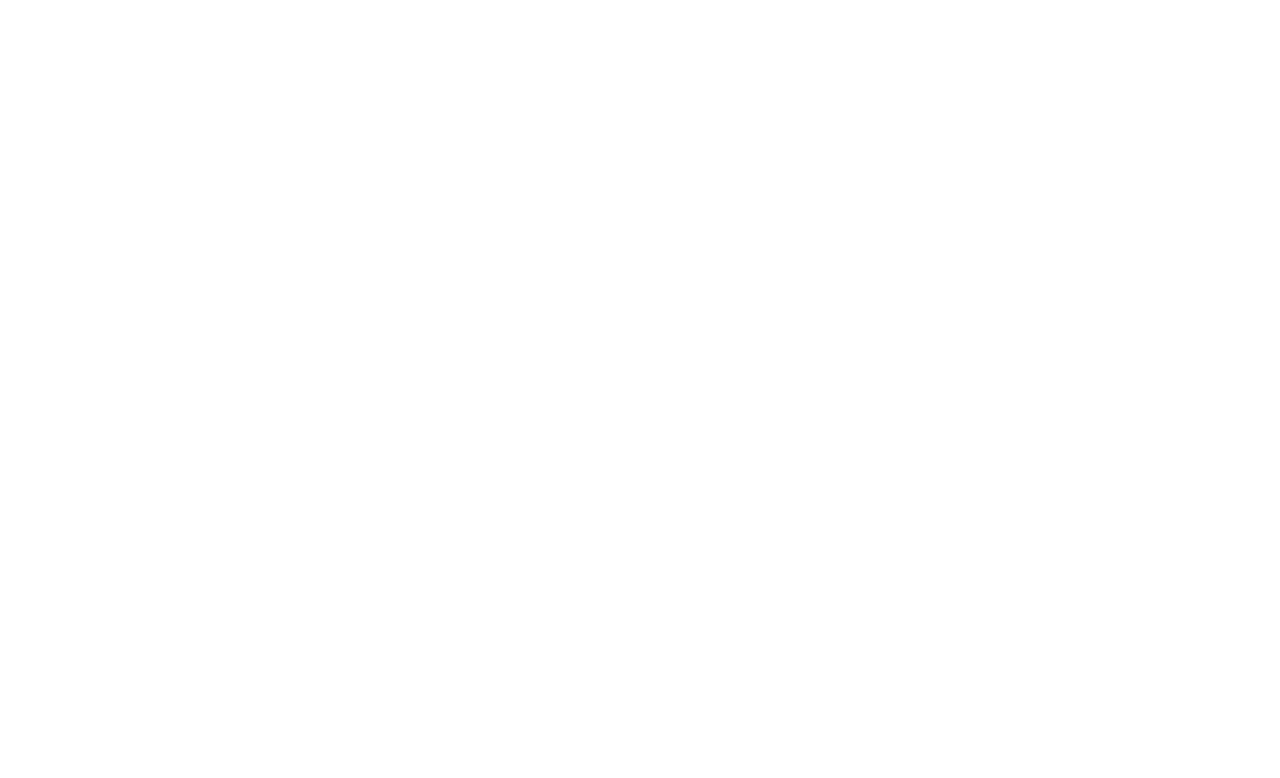
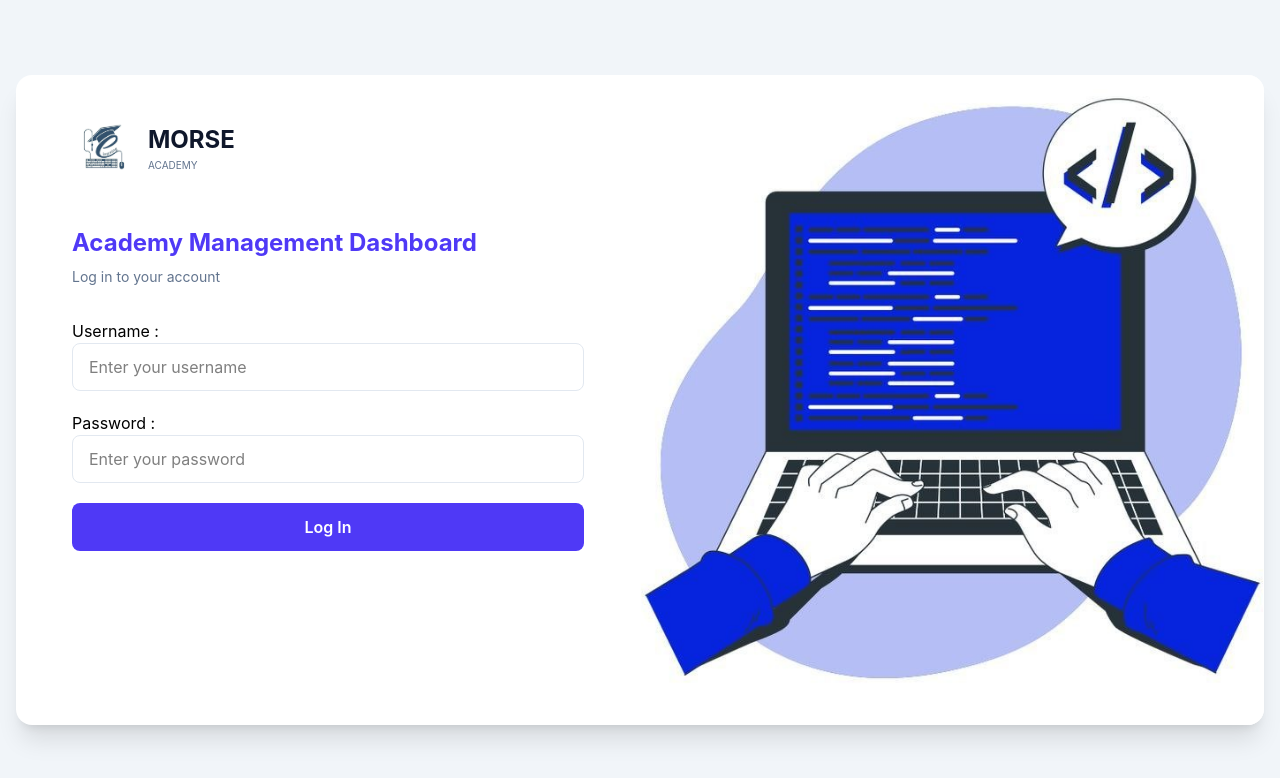
Before and after one commit to fatemeh-hn/Academy-morse, a website: page pages/login.html in a window 1280 px wide. Drawn offline with Linux system fonts and the light colour scheme.

Commit message:
add login page and API integration

```diff
--- a/api/auth.js
+++ b/api/auth.js
@@ -1,8 +1,10 @@
-const responseLogin = async() => {
+export const responseLogin = async(username , password) => {
     const response = await fetch("http://localhost:5074/api/auth/login", {
         method: "POST", headers: {
             "Content-Type": "application/json"
-        }, body: JSON.stringify({ username: username, password = password })
+        }, body: JSON.stringify({ username: username, password : password })
     });
-    console.log(response);
+
+    const data = await response.json();
+    return data
 }
--- a/index.html
+++ b/index.html
@@ -7,7 +7,7 @@
 </head>
 <body>
 
-    <script src="./api/login.js"></script>
+
 
 </body>
 </html>
--- /dev/null
+++ b/input.css
@@ -0,0 +1 @@
+@import "tailwindcss";
--- a/js/login.js
+++ b/js/login.js
@@ -0,0 +1,16 @@
+import { responseLogin } from "../api/auth.js";
+
+const userUsername = document.getElementById("username");
+const userPassword = document.getElementById("password");
+const loginForm = document.getElementById("loginForm");
+
+
+loginForm.addEventListener("submit", async () => {
+    event.preventDefault();
+    const username = userUsername.value;
+    const password = userPassword.value;
+
+    const res = await responseLogin(username,password);
+    console.log(res);
+
+});
--- /dev/null
+++ b/package.json
@@ -0,0 +1,6 @@
+{
+  "dependencies": {
+    "@tailwindcss/cli": "^4.3.3",
+    "tailwindcss": "^4.3.3"
+  }
+}
--- a/pages/login.html
+++ b/pages/login.html
@@ -0,0 +1,90 @@
+<!doctype html>
+<html lang="en">
+  <head>
+    <meta charset="UTF-8" />
+    <meta name="viewport" content="width=device-width, initial-scale=1.0" />
+    <title>Academy Morse</title>
+    <link href="../output.css" rel="stylesheet" />
+  </head>
+  <body
+    class="h-screen overflow-hidden bg-slate-100 flex items-center justify-center p-4"
+  >
+    <main
+      dir="ltr"
+      class="w-full max-w-9xl h-[650px] overflow-hidden rounded-2xl bg-white shadow-xl grid grid-cols-1 lg:grid-cols-2"
+    >
+      <section class="h-full px-5 py-6 lg:px-14 lg:py-10">
+        <!-- Logo -->
+        <div class="flex items-center gap-3 mb-12">
+          <div class="w-16 h-16">
+            <img
+              src="../assets/photo_2026-08-13_12-41-23.jpg"
+              alt="icon-academy"
+              class="w-full h-full object-contain"
+            />
+          </div>
+
+          <div class="leading-none">
+            <p class="text-2xl font-bold text-slate-900">MORSE</p>
+
+            <p class="text-[10px] text-slate-500 mt-1">ACADEMY</p>
+          </div>
+        </div>
+
+        <div class="mb-8">
+          <div class="text-2xl font-bold text-indigo-600 mb-2">
+            Academy Management Dashboard
+          </div>
+
+          <div class="text-sm text-slate-500">Log in to your account</div>
+        </div>
+
+        <form id="loginForm" class="space-y-5">
+          <div>
+            <label for="username">Username :</label>
+
+            <input
+              type="text"
+              id="username"
+              name="username"
+              autocomplete="username"
+              placeholder="Enter your username"
+              class="w-full h-12 px-4 rounded-lg border border-slate-200"
+            />
+          </div>
+
+          <div>
+            <label for="password">Password :</label>
+
+            <input
+              type="password"
+              id="password"
+              name="password"
+              autocomplete="current-password"
+              placeholder="Enter your password"
+              class="w-full h-12 px-4 rounded-lg border border-slate-200"
+            />
+          </div>
+
+          <button
+            id="button"
+            type="submit"
+            class="w-full h-12 rounded-lg bg-indigo-600 text-white font-semibold"
+          >
+            Log In
+          </button>
+        </form>
+      </section>
+
+      <section class="relative hidden lg:block h-full overflow-hidden">
+        <img
+          src="../assets/photo_2026-08-13_13-35-21.jpg"
+          alt="Student using laptop"
+          class="absolute inset-0 w-full h-full object-cover"
+        />
+      </section>
+    </main>
+
+    <script type="module" src="../js/login.js"></script>
+  </body>
+</html>
```
Also changed, not shown: assets/photo_2026-08-13_12-41-23.jpg (added), assets/photo_2026-08-13_13-35-21.jpg (added), output.css (added), 2 other files.
